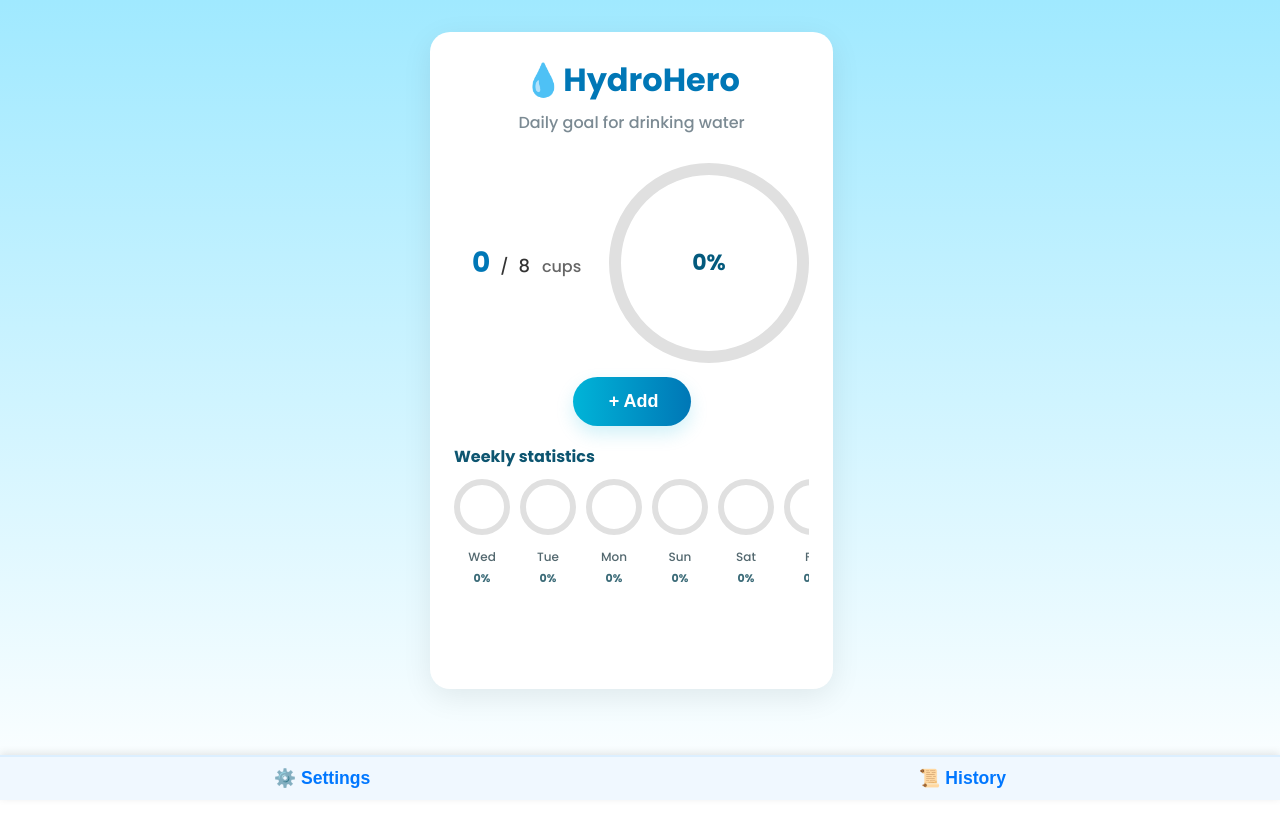
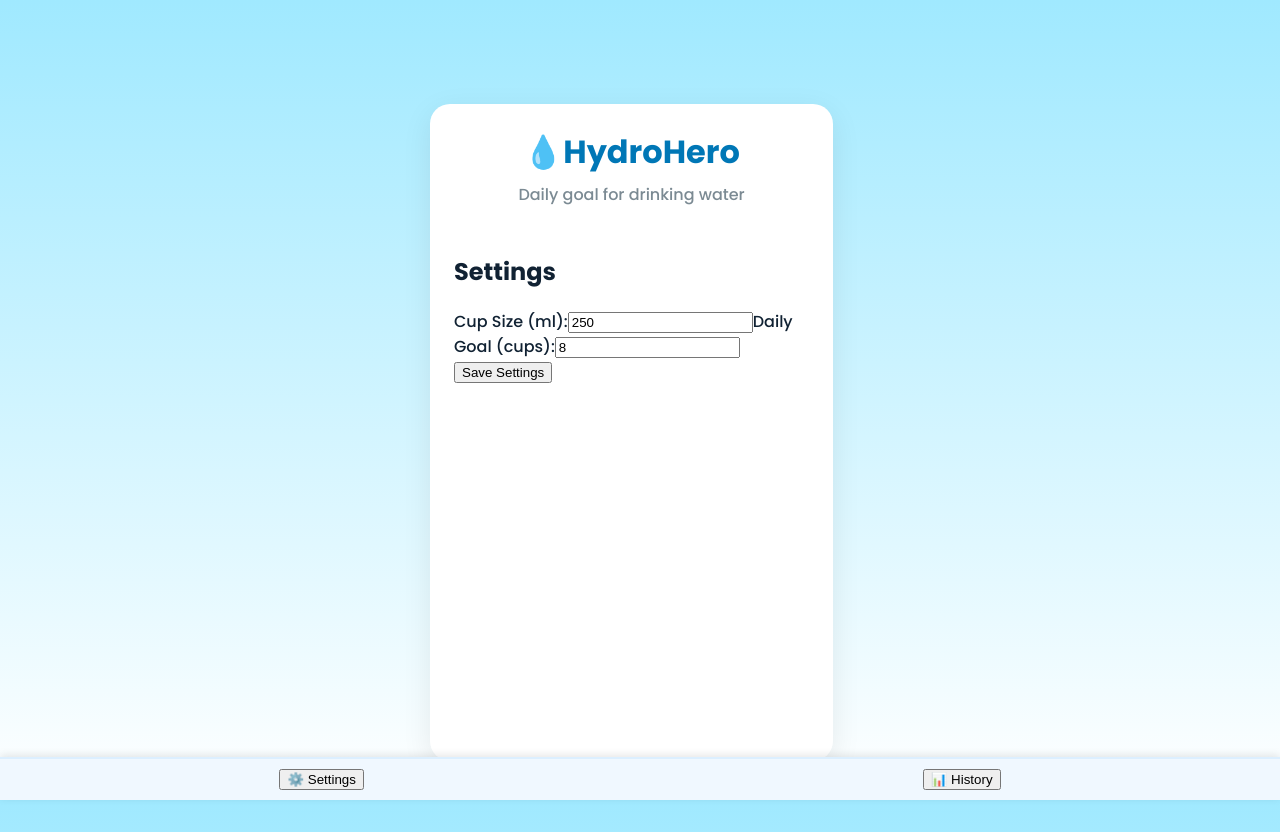
Before and after one commit to SabinTr/HydroHero, a React (Create React App) app: page /settings in a window 1280 px wide. Before the commit the page ends 800 px from the top, so only its background shows below. Built offline with nearby package versions, Linux system fonts and the light colour scheme; a web font is replaced by a local one.

Commit message:
modified layout

```diff
--- a/src/App.css
+++ b/src/App.css
@@ -254,3 +254,22 @@ input[type="number"]::-webkit-outer-spin-button {
 input[type="number"] {
   -moz-appearance: textfield;
 }
+
+.outer {
+  min-height: 100vh;
+  display: flex;
+  align-items: center;
+  justify-content: center;
+}
+
+.inner {
+  width: 100%;
+  max-width: 600px;
+  margin: 0 auto;
+}
+
+.error-page {
+  padding: 2rem;
+  text-align: center;
+  color: #666;
+}
--- a/src/App.js
+++ b/src/App.js
@@ -1,4 +1,5 @@
 import React, { useEffect, useState } from "react";
+import { BrowserRouter, Routes, Route } from "react-router-dom";
 import Layout from "./components/Layout";
 import Toolbar from "./components/Toolbar";
 import HomePage from "./pages/HomePage";
@@ -9,7 +10,6 @@ import "./App.css";
 
 export default function App() {
   const todayKey = getTodayKey();
-  const [currentPage, setCurrentPage] = useState('home');
 
   const [settings, setSettings] = useState(() => {
     const s = localStorage.getItem("hydrohero_settings");
@@ -84,7 +84,6 @@ export default function App() {
   const goalMl = (settings.goalCups || 0) * (settings.cupSize || 0);
   const percentToday = goalMl > 0 ? Math.round((progress.amountMl / goalMl) * 100) : 0;
 
-
   const handleAddWater = () => {
     const addMl = settings.cupSize || 0;
     setProgress((prev) => {
@@ -97,12 +96,18 @@ export default function App() {
 
   const handleSaveSettings = (newSettings) => {
     setSettings(newSettings);
-    setCurrentPage('home'); // Navigate back to home after saving
   };
 
   return (
+    <BrowserRouter>
+      <div className="App">
+        <div className="outer">
+          <div className="inner">
             <Layout>
-      {currentPage === 'home' && (
+              <Routes>
+                <Route
+                  path="/"
+                  element={
                     <HomePage
                       progress={progress}
                       settings={settings}
@@ -112,23 +117,28 @@ export default function App() {
                       todayKey={todayKey}
                       goalMl={goalMl}
                     />
-      )}
-
-      {currentPage === 'history' && (
-        <HistoryPage history={history} />
-      )}
-
-      {currentPage === 'settings' && (
+                  }
+                />
+                <Route
+                  path="/history"
+                  element={<HistoryPage history={history} />}
+                />
+                <Route
+                  path="/settings"
+                  element={
                     <SettingsPage
                       settings={settings}
                       onSave={handleSaveSettings}
                     />
-      )}
-
-      <Toolbar
-        onSettingsClick={() => setCurrentPage('settings')}
-        onHistoryClick={() => setCurrentPage(currentPage === 'history' ? 'home' : 'history')}
+                  }
                 />
+                <Route path="*" element={<div className="error-page">Page Not Found</div>} />
+              </Routes>
+              <Toolbar />
             </Layout>
+          </div>
+        </div>
+      </div>
+    </BrowserRouter>
   );
 }
--- a/src/components/Toolbar.jsx
+++ b/src/components/Toolbar.jsx
@@ -1,14 +1,30 @@
 import React from "react";
+import { useNavigate, useLocation } from "react-router-dom";
 
-export default function Toolbar({ onSettingsClick, onHistoryClick }) {
+export default function Toolbar() {
+  const navigate = useNavigate();
+  const location = useLocation();
+
   return (
-    <div className="toolbar">
-      <button className="toolbar-btn" onClick={onSettingsClick}>
+    <footer className="toolbar">
+      <button
+        className="tool-btn"
+        onClick={() => navigate('/settings')}
+      >
         ⚙️ Settings
       </button>
-      <button className="toolbar-btn" onClick={onHistoryClick}>
-        📜 History
+      <button
+        className="tool-btn"
+        onClick={() => {
+          if (location.pathname === '/history') {
+            navigate('/');
+          } else {
+            navigate('/history');
+          }
+        }}
+      >
+        📊 {location.pathname === '/history' ? 'Home' : 'History'}
       </button>
-    </div>
+    </footer>
   );
 }
--- a/src/pages/SettingsPage.jsx
+++ b/src/pages/SettingsPage.jsx
@@ -1,170 +1,39 @@
 import React, { useState } from "react";
+import { useNavigate } from "react-router-dom";
 
 export default function SettingsPage({ settings, onSave }) {
+  const navigate = useNavigate();
   const [cupSize, setCupSize] = useState(settings.cupSize);
   const [goalCups, setGoalCups] = useState(settings.goalCups);
 
   const handleSave = () => {
-    const cup = Math.max(1, Math.floor(Number(cupSize) || 1));
-    const goal = Math.max(1, Math.floor(Number(goalCups) || 1));
-    onSave({ cupSize: cup, goalCups: goal });
+    onSave({ cupSize: Number(cupSize), goalCups: Number(goalCups) });
+    navigate('/'); // Navigate back to home after saving
   };
-
-  const totalMl = cupSize * goalCups;
 
   return (
     <main className="main-card">
-      <h3 style={{ margin: '0 0 16px 0', color: '#0d5570' }}>Settings</h3>
-
-      <div style={{ display: 'flex', flexDirection: 'column', gap: '16px' }}>
-        <div>
-          <label style={{
-            display: 'block',
-            fontWeight: '600',
-            color: '#234a57',
-            marginBottom: '8px'
-          }}>
-            Cup size (ml)
-          </label>
-          <div style={{ display: 'flex', alignItems: 'center', gap: '12px' }}>
-            <button
-              onClick={() => setCupSize(Math.max(50, cupSize - 50))}
-              style={{
-                background: 'linear-gradient(90deg, #00b4d8, #0077b6)',
-                color: 'white',
-                border: 'none',
-                width: '45px',
-                height: '45px',
-                borderRadius: '10px',
-                fontSize: '24px',
-                fontWeight: '700',
-                cursor: 'pointer',
-                display: 'flex',
-                alignItems: 'center',
-                justifyContent: 'center'
-              }}
-            >
-              −
-            </button>
+      <h2>Settings</h2>
+      <div className="settings-form">
+        <label>
+          Cup Size (ml):
           <input
             type="number"
-              min="50"
-              step="50"
             value={cupSize}
-              onChange={(e) => setCupSize(Math.max(50, Number(e.target.value) || 50))}
-              style={{
-                flex: 1,
-                padding: '12px',
-                borderRadius: '10px',
-                border: '1px solid #e6f7ff',
-                fontSize: '18px',
-                textAlign: 'center',
-                fontWeight: '600'
-              }}
+            onChange={(e) => setCupSize(e.target.value)}
+            min="1"
           />
-            <button
-              onClick={() => setCupSize(cupSize + 50)}
-              style={{
-                background: 'linear-gradient(90deg, #00b4d8, #0077b6)',
-                color: 'white',
-                border: 'none',
-                width: '45px',
-                height: '45px',
-                borderRadius: '10px',
-                fontSize: '24px',
-                fontWeight: '700',
-                cursor: 'pointer',
-                display: 'flex',
-                alignItems: 'center',
-                justifyContent: 'center'
-              }}
-            >
-              +
-            </button>
-          </div>
-        </div>
-
-        <div>
-          <label style={{
-            display: 'block',
-            fontWeight: '600',
-            color: '#234a57',
-            marginBottom: '8px'
-          }}>
-            Daily goal (cups)
         </label>
-          <div style={{ display: 'flex', alignItems: 'center', gap: '12px' }}>
-            <button
-              onClick={() => setGoalCups(Math.max(1, goalCups - 1))}
-              style={{
-                background: 'linear-gradient(90deg, #00b4d8, #0077b6)',
-                color: 'white',
-                border: 'none',
-                width: '45px',
-                height: '45px',
-                borderRadius: '10px',
-                fontSize: '24px',
-                fontWeight: '700',
-                cursor: 'pointer',
-                display: 'flex',
-                alignItems: 'center',
-                justifyContent: 'center'
-              }}
-            >
-              −
-            </button>
+        <label>
+          Daily Goal (cups):
           <input
             type="number"
+            value={goalCups}
+            onChange={(e) => setGoalCups(e.target.value)}
             min="1"
-              value={goalCups}
-              onChange={(e) => setGoalCups(Math.max(1, Number(e.target.value) || 1))}
-              style={{
-                flex: 1,
-                padding: '12px',
-                borderRadius: '10px',
-                border: '1px solid #e6f7ff',
-                fontSize: '18px',
-                textAlign: 'center',
-                fontWeight: '600'
-              }}
           />
-            <button
-              onClick={() => setGoalCups(goalCups + 1)}
-              style={{
-                background: 'linear-gradient(90deg, #00b4d8, #0077b6)',
-                color: 'white',
-                border: 'none',
-                width: '45px',
-                height: '45px',
-                borderRadius: '10px',
-                fontSize: '24px',
-                fontWeight: '700',
-                cursor: 'pointer',
-                display: 'flex',
-                alignItems: 'center',
-                justifyContent: 'center'
-              }}
-            >
-              +
-            </button>
-          </div>
-        </div>
-
-        <div style={{
-          background: '#e6f7ff',
-          borderRadius: '12px',
-          padding: '12px',
-          color: '#0077b6',
-          fontWeight: '600'
-        }}>
-          Daily Total: {totalMl} ml
-        </div>
-
-        <button
-          onClick={handleSave}
-          className="add-btn"
-          style={{ width: '100%', marginTop: '8px' }}
-        >
+        </label>
+        <button className="save-btn" onClick={handleSave}>
           Save Settings
         </button>
       </div>
```
Lines whose indentation alone changed are shown as unchanged.
